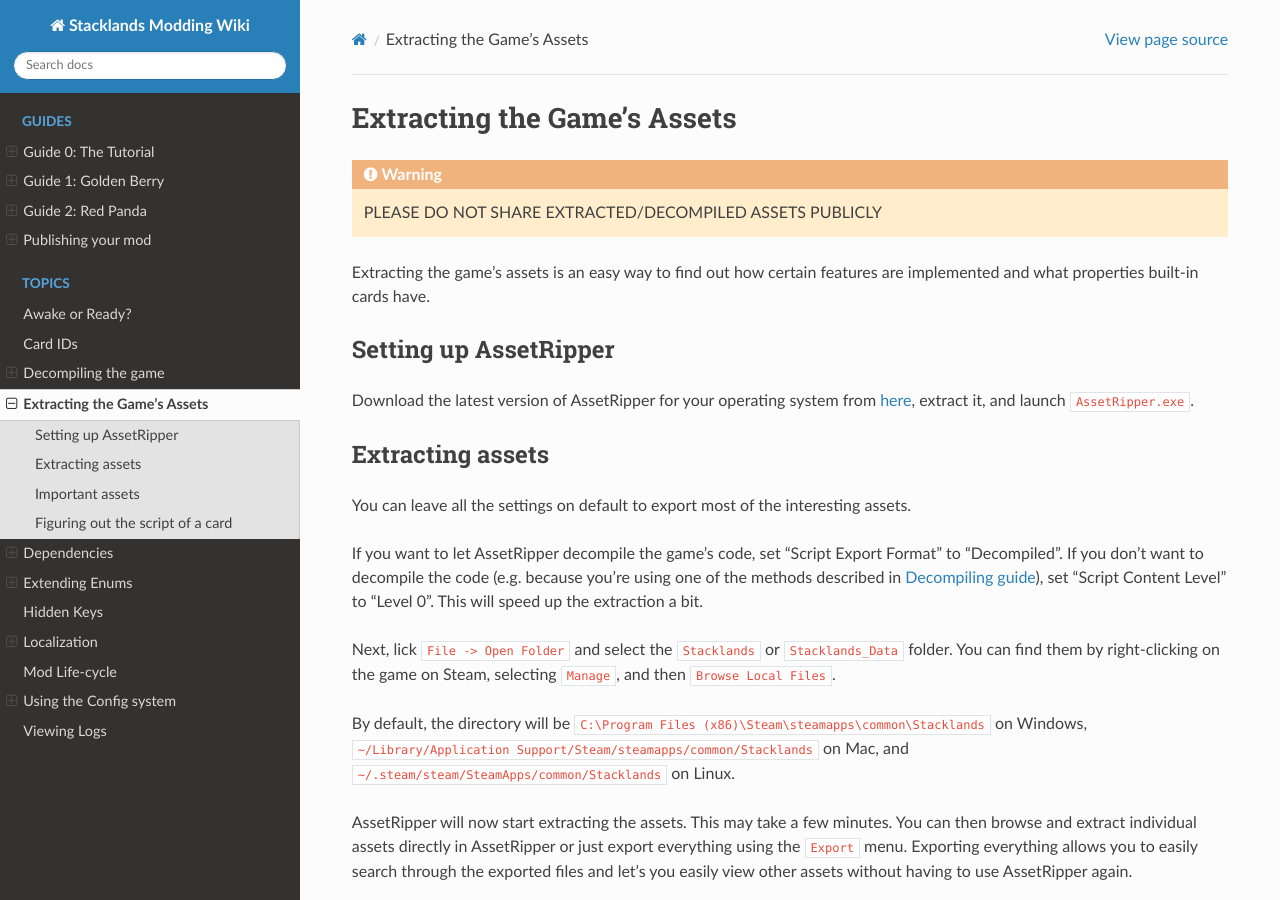
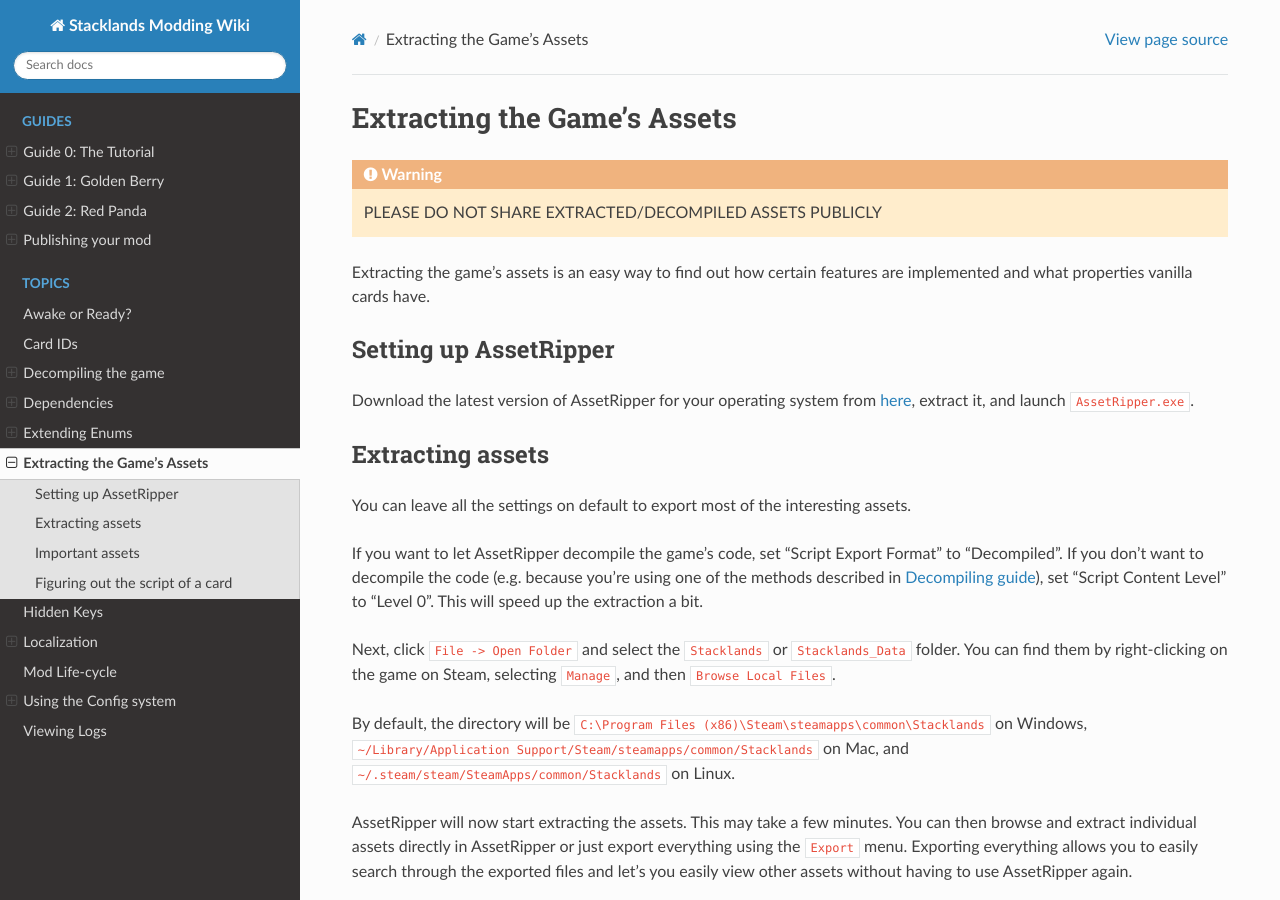
Before and after one commit to stacklandsdev/modding-wiki, a Sphinx documentation site: the page built from source/guides/extracting_assets.rst, in a window 1280 px wide and 900 px high. Built offline with Sphinx 7.4.7 and the Read the Docs theme 2.0.0, drawn with Linux system fonts in a browser that asks for light colours.

Commit message:
Review fixes

```diff
--- a/source/guides/extracting_assets.rst
+++ b/source/guides/extracting_assets.rst
@@ -4,12 +4,12 @@
 .. warning::
 	PLEASE DO NOT SHARE EXTRACTED/DECOMPILED ASSETS PUBLICLY
 
-Extracting the game's assets is an easy way to find out how certain features are implemented and what properties built-in cards have.
+Extracting the game's assets is an easy way to find out how certain features are implemented and what properties vanilla cards have.
 
 Setting up AssetRipper
 ======================
 
-Download the latest version of AssetRipper for your operating system from `here <https://github.com/AssetRipper/AssetRipper/releases>`_, extract it, and launch ``AssetRipper.exe``.
+Download the latest version of AssetRipper for your operating system from `here <https://github.com/AssetRipper/AssetRipper/releases/latest>`_, extract it, and launch ``AssetRipper.exe``.
 
 Extracting assets
 =================
@@ -19,7 +19,7 @@
 If you want to let AssetRipper decompile the game's code, set "Script Export Format" to "Decompiled".
 If you don't want to decompile the code (e.g. because you're using one of the methods described in :doc:`Decompiling guide <./decompiling>`), set "Script Content Level" to "Level 0". This will speed up the extraction a bit.
 
-Next, lick ``File -> Open Folder`` and select the ``Stacklands`` or ``Stacklands_Data`` folder. You can find them by right-clicking on the game
+Next, click ``File -> Open Folder`` and select the ``Stacklands`` or ``Stacklands_Data`` folder. You can find them by right-clicking on the game
 on Steam, selecting ``Manage``, and then ``Browse Local Files``.
 
 By default, the directory will be ``C:\Program Files (x86)\Steam\steamapps\common\Stacklands`` on Windows, ``~/Library/Application Support/Steam/steamapps/common/Stacklands`` on Mac, and ``~/.steam/steam/SteamApps/common/Stacklands`` on Linux.
--- a/source/index.rst
+++ b/source/index.rst
@@ -29,9 +29,9 @@
    guides/awake-ready
    guides/cards
    guides/decompiling
-   guides/extracting_assets
    guides/dependencies
    guides/enum
+   guides/extracting_assets
    guides/hidden-keys
    guides/localization
    guides/life-cycle
```
